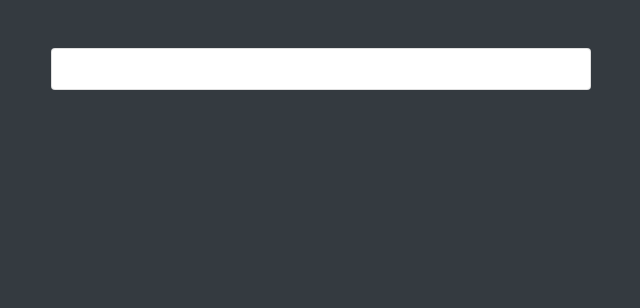
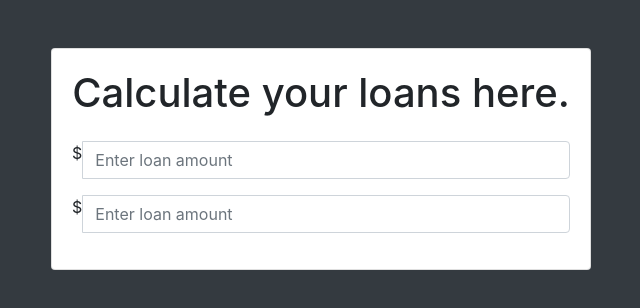
Before and after one commit to mazmulj/Loan_Calculator, a plain HTML site: page index.html in a window 1280 px wide. Shown: the whole page, without its empty margins (319-959 px from the left). Drawn offline with nearby package versions, Linux system fonts and the light colour scheme.

Commit message:
Add files via upload

```diff
--- a/index.html
+++ b/index.html
@@ -15,7 +15,21 @@
           <div class="row">
               <div class="col-md-6 mx-auto">
                   <div class="card card-body text-center mt-5">
-
+                      <h1 class="heading display-5 pb-3">Calculate your loans here.</h1>
+                      <form id="loanForm">
+                          <div class="form-group">
+                              <div class="input-group">
+                                  <span class="input-group-addon">$</span>
+                                  <input type="number" class="form-control" id="amount" placeholder="Enter loan amount">
+                              </div>
+                          </div>
+                          <div class="form-group">
+                                <div class="input-group">
+                                    <span class="input-group-addon">$</span>
+                                    <input type="number" class="form-control" id="amount" placeholder="Enter loan amount">
+                                </div>
+                            </div>
+                      </form>
                   </div>
               </div>
           </div>
```
